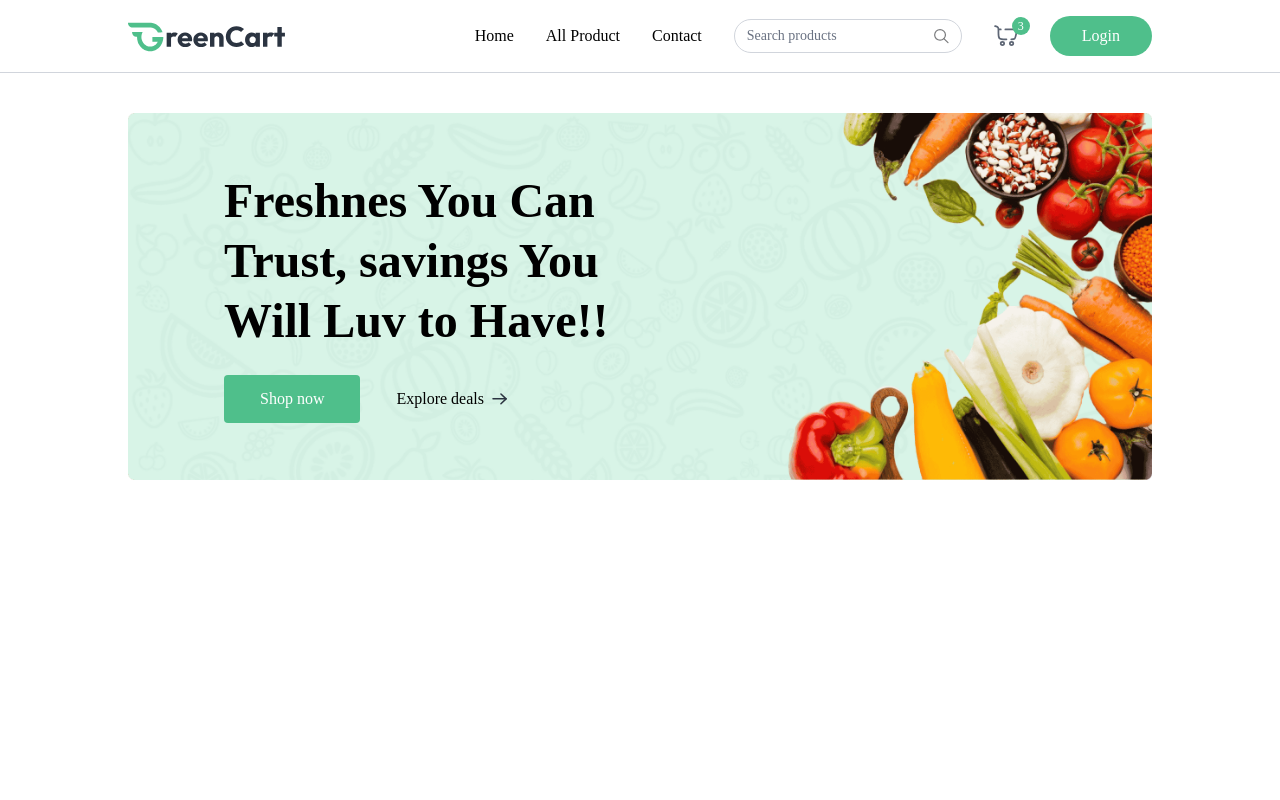
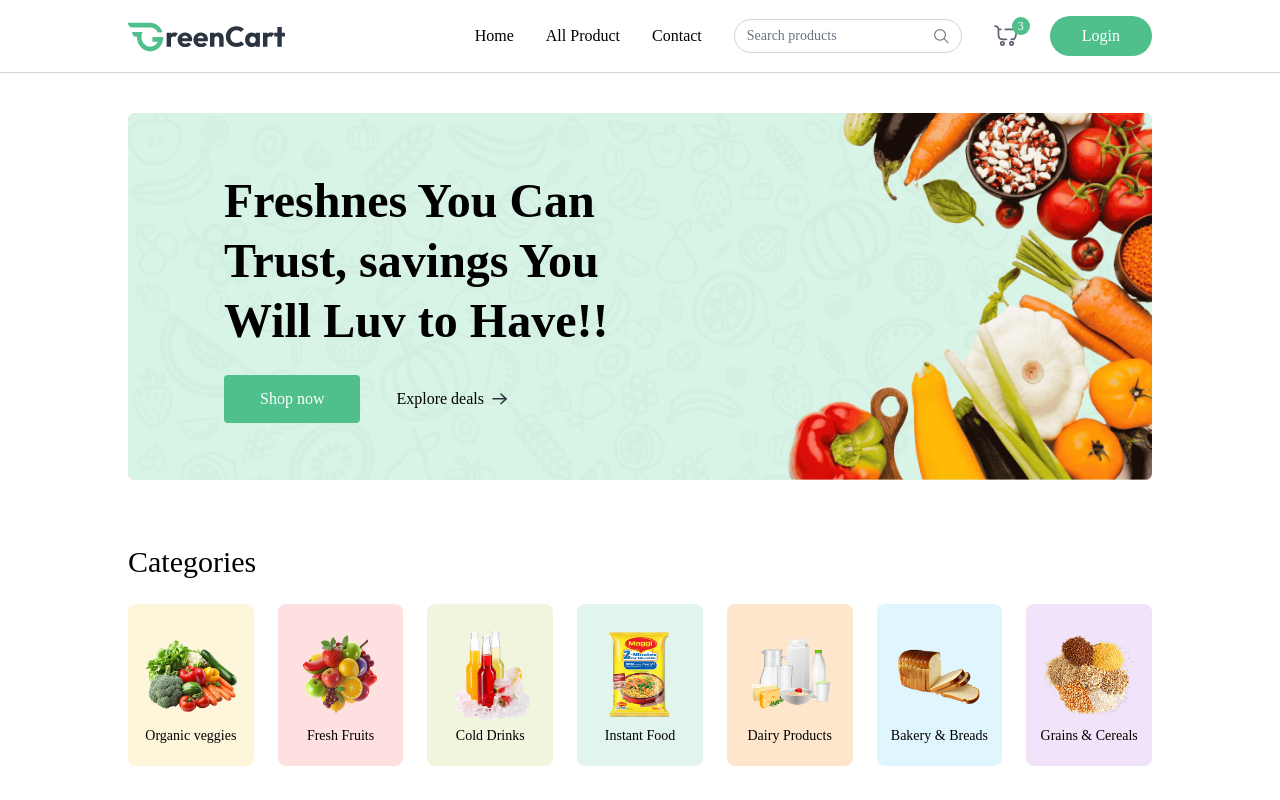
Before and after one commit to fatima-n09/GreenCart, a React (Vite) app: page / in a window 1280 px wide. Built offline with nearby package versions, Linux system fonts and the light colour scheme.

Commit message:
Categories functionality

```diff
--- /dev/null
+++ b/src/components/Categories.jsx
@@ -0,0 +1,31 @@
+import { assets } from "../assets/assets";
+import { useAppContext } from "../context/AppContext";
+import { categories } from "../assets/assets";
+const Categories = () => {
+  const { navigate } = useAppContext();
+
+  return (
+    <div className="mt-16">
+      <p className="text-2xl md:text-3xl font-medium">Categories</p>
+
+      <div className="grid grid-cols-2 sm:grid-cols-3 md:grid-cols-5 lg:grid-cols-6 xl:grid-cols-7 mt-6 gap-6">
+        {categories.map((category, index) => (
+          <div
+            key={index}
+            className="group cursor-pointer py-5 px-3 rounded-lg flex flex-col justify-center items-center"
+            style={{ backgroundColor: category.bgColor }}
+            onClick={() => {
+              navigate(`/products/${category.path.toLowerCase()}`);
+              scroll(0, 0);
+            }}
+          >
+            <img src={category.image} alt={category.text} />
+            <p className="text-sm font-medium">{category.text}</p>
+          </div>
+        ))}
+      </div>
+    </div>
+  );
+};
+
+export default Categories;
--- a/src/pages/Home.jsx
+++ b/src/pages/Home.jsx
@@ -1,10 +1,12 @@
 import React from 'react'
 import MainBanner from '../components/MainBanner'
+import Categories from '../components/Categories'
 
 const Home = () => {
   return (
     <div className='mt-10'>
 <MainBanner/>
+<Categories/>
     </div>
   )
 }
```
